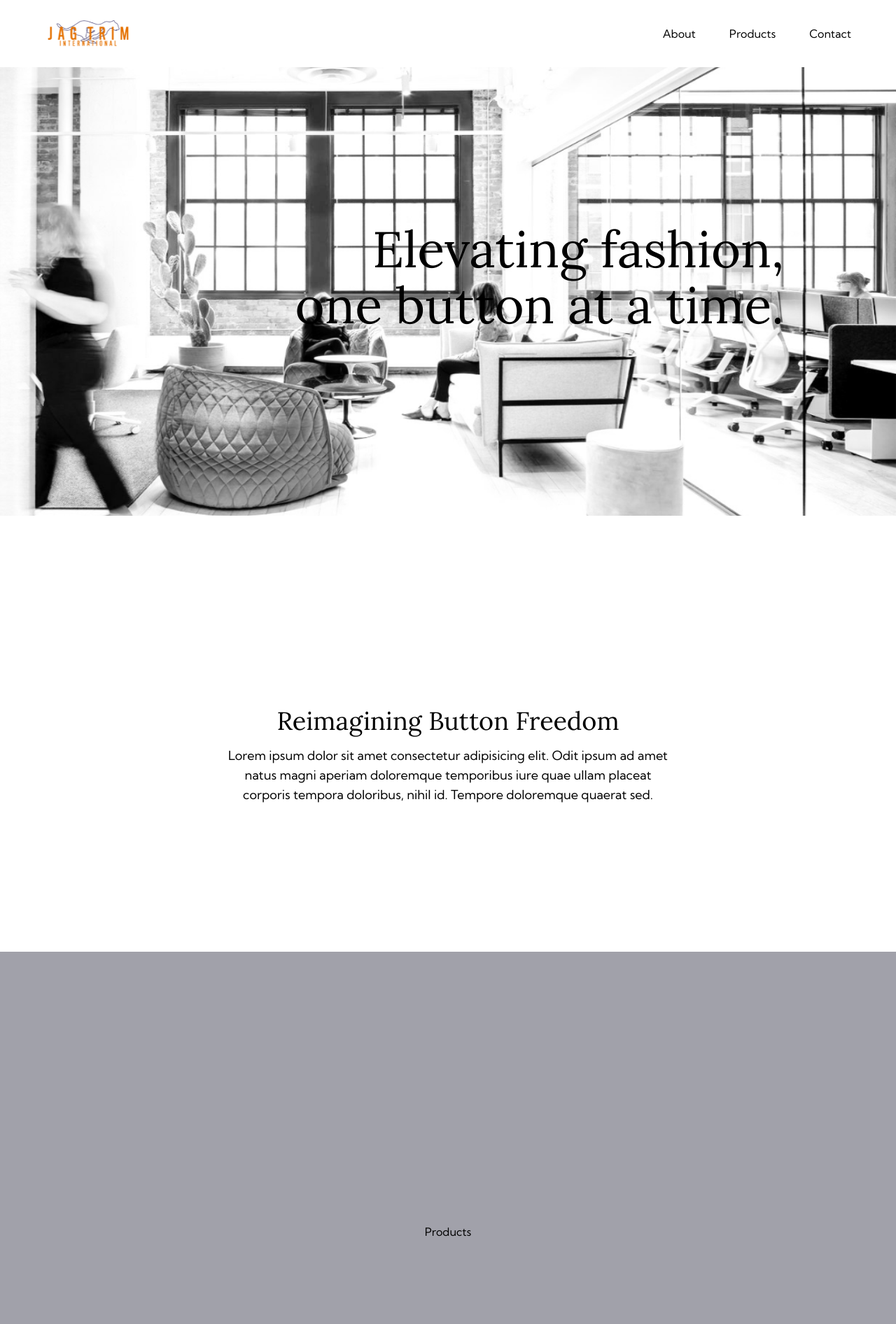
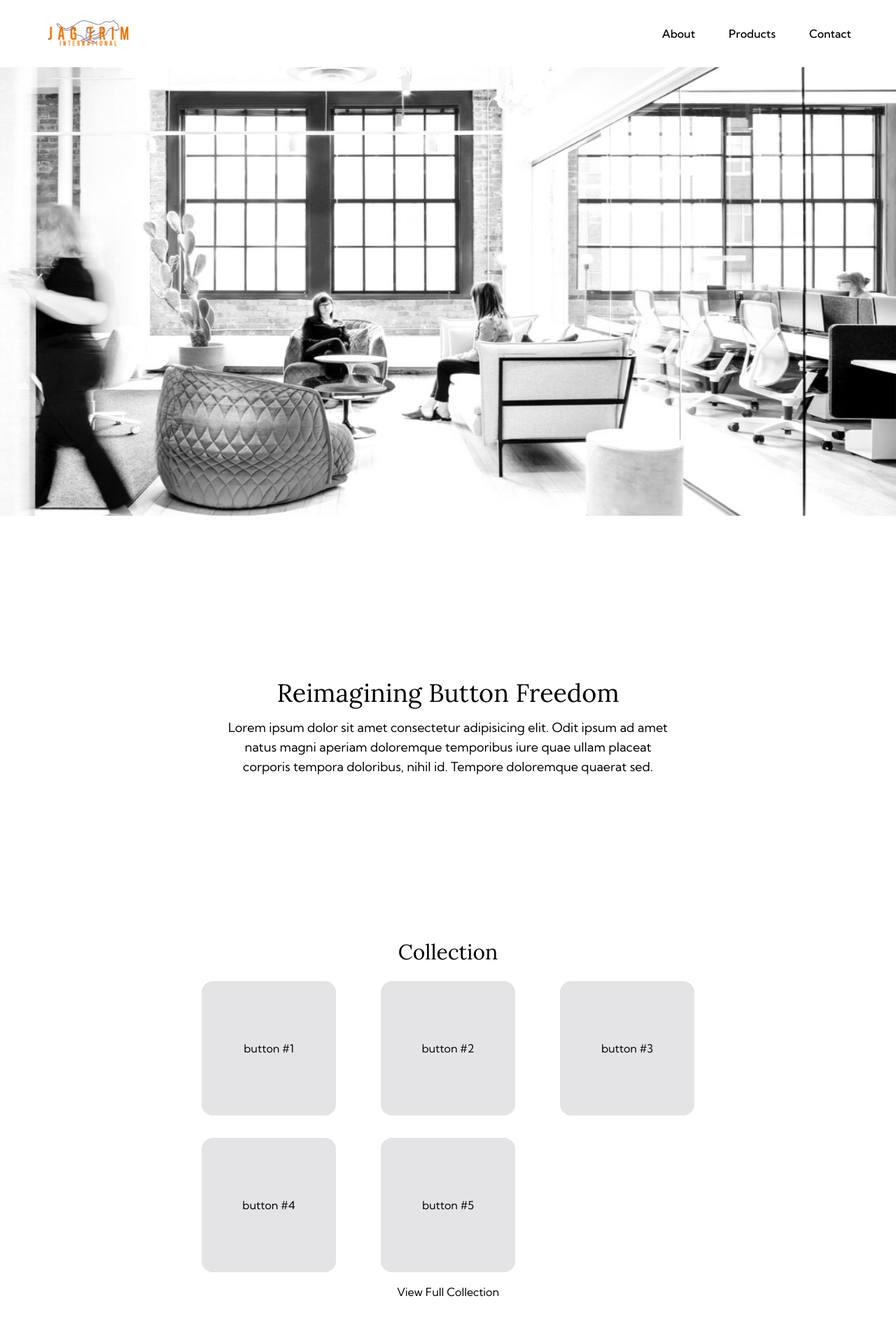
Before and after one commit to jas9n/jagtrim, a Vue app in the folder project/: page / in a window 1280 px wide. Shown: the top 1892 px of the page at 70% size. Built offline with nearby package versions, Linux system fonts and the light colour scheme.

Commit message:
products on home

```diff
--- a/project/src/components/GlobalNav.vue
+++ b/project/src/components/GlobalNav.vue
@@ -2,7 +2,7 @@
     <div id="nav">
         <nav :class="{ sticky: nav }" class="fixed top-0 flex justify-between items-center w-full px-16 py-6 z-50 bg-transparent">
             <RouterLink to="/"><img src="@/assets/images/logo.svg" alt="JagTrim International" class="h-12"></RouterLink>
-            <ul class="flex justify-center space-x-12">
+            <ul class="flex justify-center space-x-12 font-medium">
                 <li><a id="underline" class="relative inline-block" href="/#about">About</a></li>
                 <li><a id="underline" class="relative inline-block" href="/#products">Products</a></li>
                 <li><RouterLink to="/contact" id="underline" class="relative inline-block">Contact</RouterLink></li>
@@ -52,7 +52,7 @@ nav:hover {
   bottom: 0;
   content: '';
   display: block;
-  height: 1.25px;
+  height: 1.5px;
   border-radius: 0.6px;
   left: 50%;
   position: absolute;
--- a/project/src/views/HomePage.vue
+++ b/project/src/views/HomePage.vue
@@ -1,30 +1,55 @@
-<script setup>
-</script>
-
 <template>
   <div id="home">
     <div id="landing" class="w-full h-screen flex justify-center items-center">
       <img src="../assets/images/landing.svg" alt="" class="absolute -z-10">
       <div class="flex justify-center items-start absolute right-40">
         <h1 class="flex flex-col items-end space-y-2 pb-2 font-serif text-7xl">
-          <span>Elevating fashion, </span>
-          <span>one button at a time.</span>
+          <!-- <span>Elevating fashion, </span>
+          <span>one button at a time.</span>  -->
         </h1>
       </div>
     </div>
-    <div id="about" class="w-full h-[70vh] flex justify-center items-center">
+    <div id="about" class="w-full h-[60vh] flex justify-center items-center">
       <div class="flex flex-col items-center justify-center w-1/2 space-y-2">
-        <h1 class="flex flex-col space-y-2 pb-2 font-serif text-4xl">Reimagining Button Freedom</h1>
+        <h2 class="font-serif text-4xl pb-2">Reimagining Button Freedom</h2>
       <p class="text-lg text-center">
           Lorem ipsum dolor sit amet consectetur adipisicing elit. Odit ipsum ad amet natus magni aperiam doloremque temporibus iure quae ullam placeat corporis tempora doloribus, nihil id. Tempore doloremque quaerat sed.
       </p>
       </div>
     </div>
-    <div id="products" class="w-full h-screen flex justify-center items-center bg-zinc-400">
-      <h1>
-        Products
-      </h1>
+    <div id="collection" class="w-full h-[80vh] flex flex-col justify-center items-center">
+      <h2 class="font-serif text-3xl pb-2">Collection</h2>
+      <div class="grid grid-flow-row grid-cols-3 justify-center items-center">
+        <div v-for="(button, index) in buttons" :key="index" class="flex flex-col justify-center items-center w-48 h-48 bg-zinc-200 mx-8 my-4 rounded-2xl">
+          <h3>{{ button }}</h3>
+        </div>
+
+      </div>
+      <button>View Full Collection</button>
     </div>
 
   </div>
 </template>
+
+<script>
+export default {
+  name: "HomePage",
+    data() {
+        return {
+            buttons: ['button #1', 'button #2', 'button #3', 'button #4', 'button #5'],
+        }
+    },
+    created() {
+        window.addEventListener("scroll", this.scroll)
+    },
+    methods: {
+        scroll() {
+            if (window.scrollY > 0) {
+                this.nav = true
+            } else {
+                this.nav = false
+            }
+        },
+    }
+}
+</script>
```
